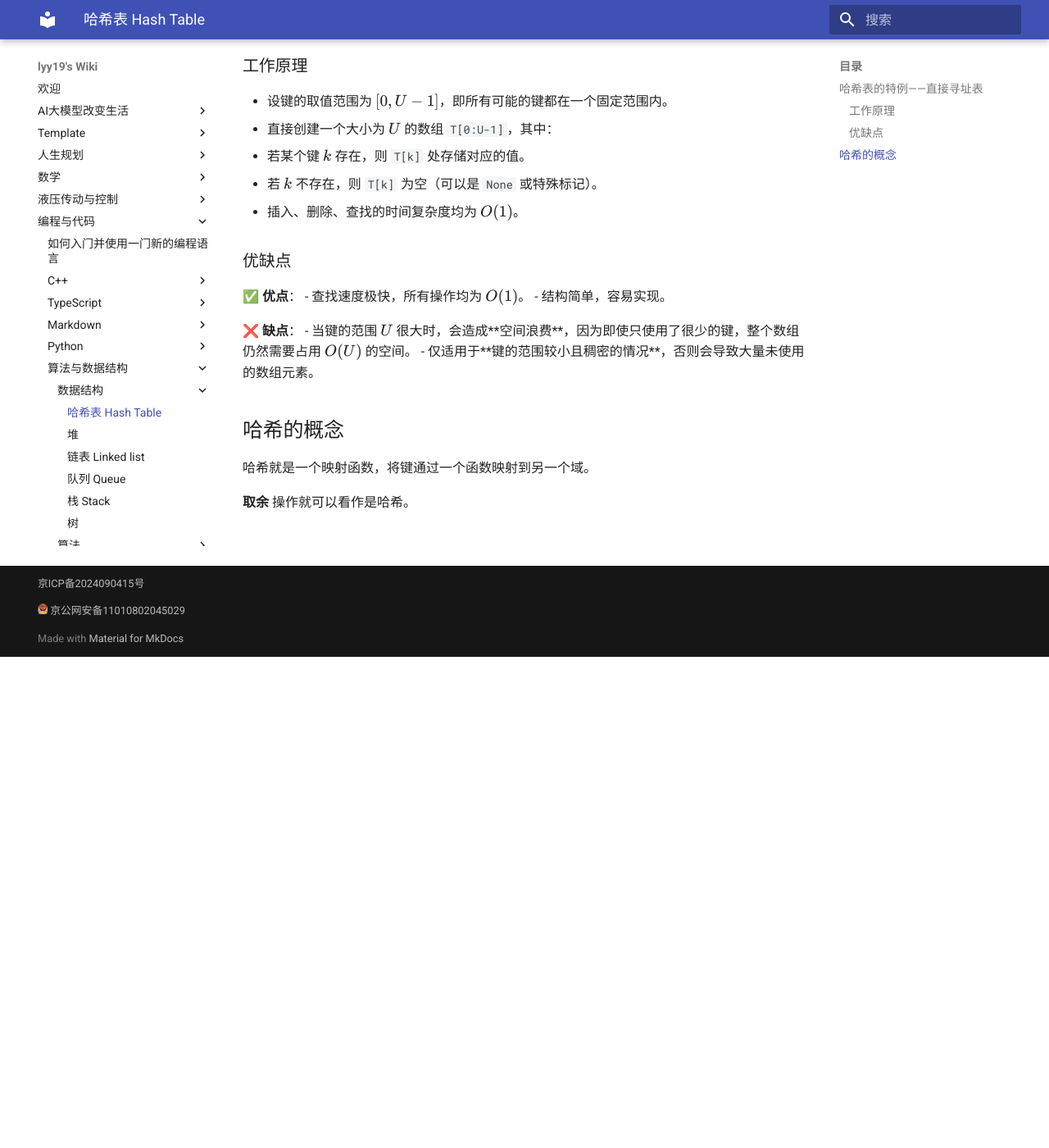
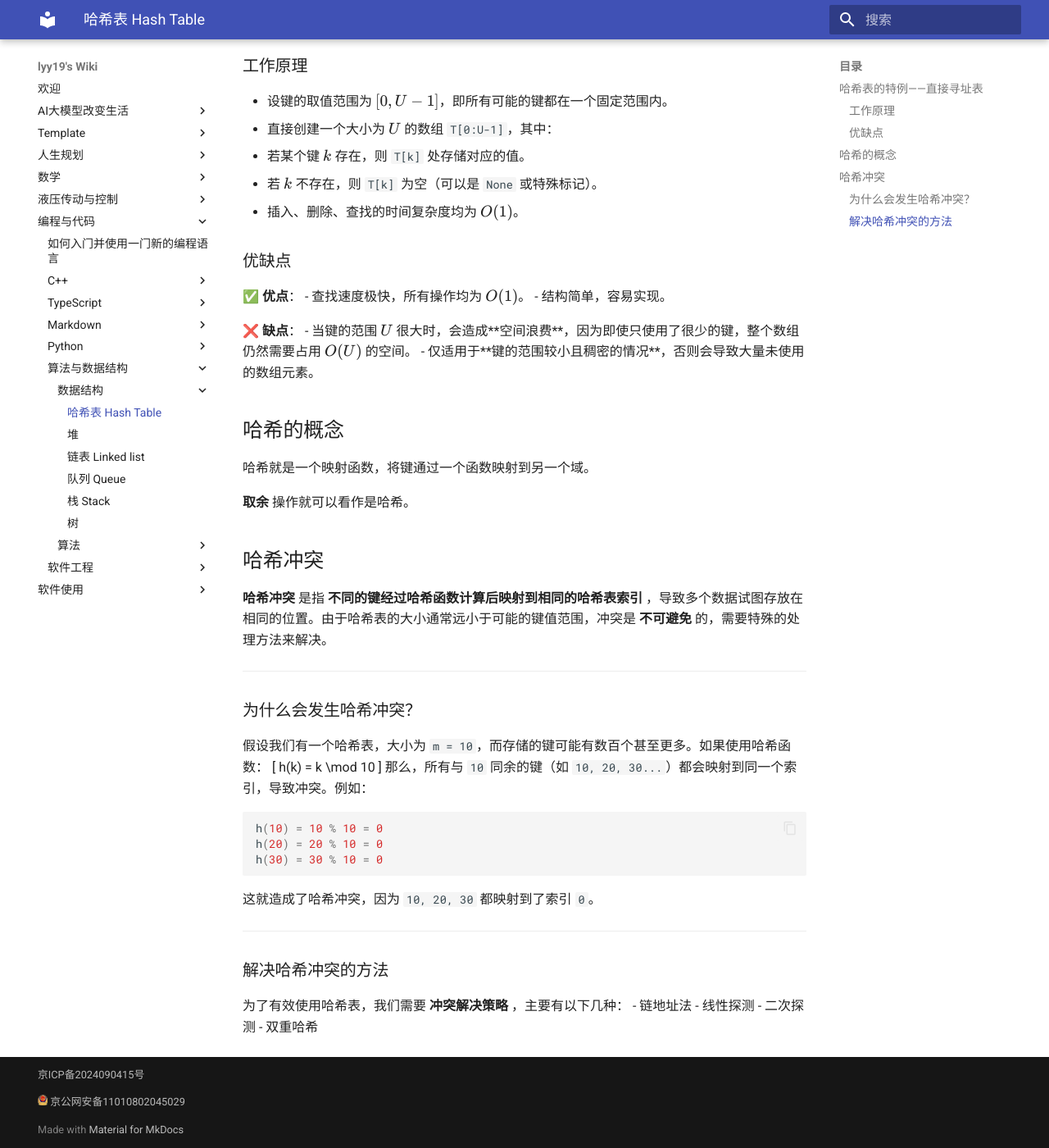
Before and after one commit to lyy1119/lyy1119.github.io, an MkDocs documentation site: the page built from docs/编程与代码/算法与数据结构/数据结构/hashTable.md, in a window 1280 px wide and 1400 px high, scrolled down 599 px. Shown: the whole window at 82% size. Built offline with MkDocs 1.6.1 and Material for MkDocs 9.7.7, drawn with Linux system fonts in a browser that asks for light colours.

Commit message:
write exp

````diff
--- a/docs/编程与代码/算法与数据结构/数据结构/hashTable.md
+++ b/docs/编程与代码/算法与数据结构/数据结构/hashTable.md
@@ -40,3 +40,31 @@
 哈希就是一个映射函数，将键通过一个函数映射到另一个域。
 
 **取余** 操作就可以看作是哈希。
+
+## 哈希冲突
+
+**哈希冲突** 是指 **不同的键经过哈希函数计算后映射到相同的哈希表索引** ，导致多个数据试图存放在相同的位置。由于哈希表的大小通常远小于可能的键值范围，冲突是 **不可避免** 的，需要特殊的处理方法来解决。
+
+---
+
+### 为什么会发生哈希冲突？
+假设我们有一个哈希表，大小为 `m = 10`，而存储的键可能有数百个甚至更多。如果使用哈希函数：
+\[
+h(k) = k \mod 10
+\]
+那么，所有与 `10` 同余的键（如 `10, 20, 30...`）都会映射到同一个索引，导致冲突。例如：
+```python
+h(10) = 10 % 10 = 0
+h(20) = 20 % 10 = 0
+h(30) = 30 % 10 = 0
+```
+这就造成了哈希冲突，因为 `10, 20, 30` 都映射到了索引 `0`。
+
+---
+
+### 解决哈希冲突的方法
+为了有效使用哈希表，我们需要 **冲突解决策略** ，主要有以下几种：
+- 链地址法
+- 线性探测
+- 二次探测
+- 双重哈希
````
